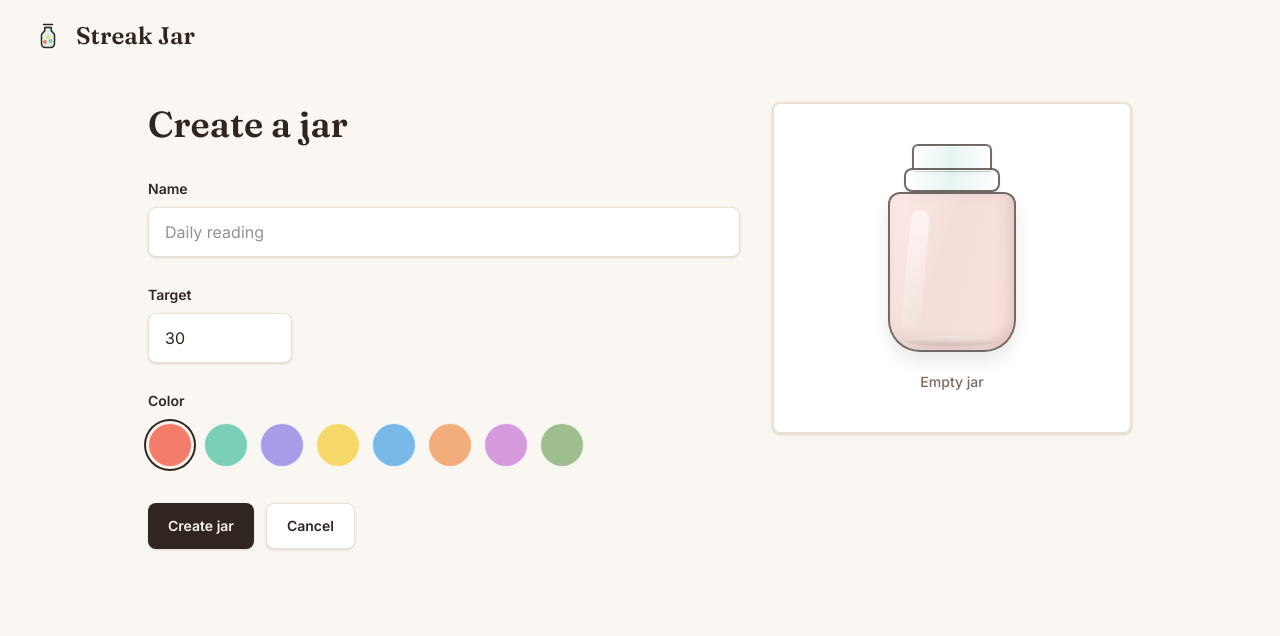
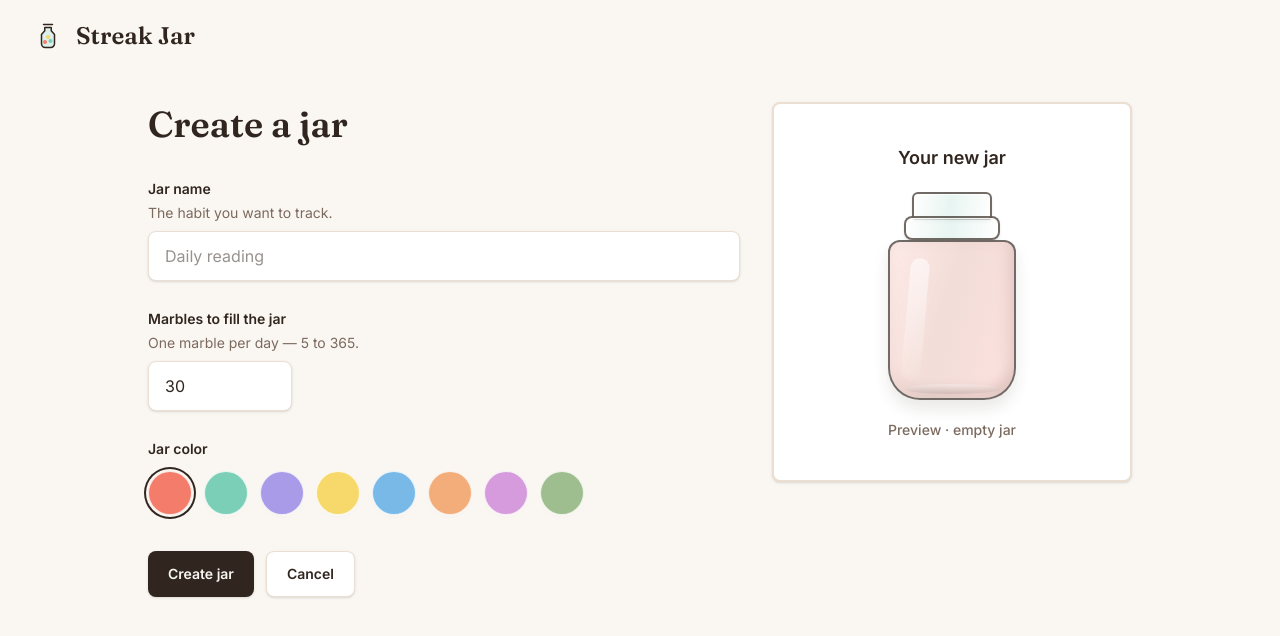
Before and after one commit to hilalfnisanci/streak-jar, a Next.js app: page /streak-jar/jars/new in a window 1280 px wide. Shown: the top 636 px of the page. Built offline with nearby package versions, Linux system fonts and the light colour scheme.

Commit message:
fix: clarify new jar form copy

```diff
--- a/app/components/ui/field.tsx
+++ b/app/components/ui/field.tsx
@@ -1,24 +1,45 @@
-import type { ReactNode } from "react";
+import { cloneElement, type ReactElement, type ReactNode } from "react";
+
+type FieldChildProps = {
+  "aria-describedby"?: string;
+};
 
 export function Field({
   label,
   htmlFor,
+  hint,
   error,
   children,
 }: {
   label: string;
   htmlFor: string;
+  hint?: ReactNode;
   error?: string;
-  children: ReactNode;
+  children: ReactElement<FieldChildProps>;
 }) {
+  const hintId = hint ? `${htmlFor}-hint` : undefined;
+  const errorId = error ? `${htmlFor}-error` : undefined;
+  const describedBy = [hintId, errorId].filter(Boolean).join(" ") || undefined;
+
   return (
     <div>
       <label className="block text-sm font-semibold text-ink" htmlFor={htmlFor}>
         {label}
       </label>
-      <div className="mt-2">{children}</div>
+      {hint ? (
+        <p className="mt-1 text-sm text-soft-ink" id={hintId}>
+          {hint}
+        </p>
+      ) : null}
+      <div className="mt-2">
+        {cloneElement(children, { "aria-describedby": describedBy })}
+      </div>
       {error ? (
-        <p className="mt-2 text-sm font-medium text-coral" id={`${htmlFor}-error`}>
+        <p
+          aria-live="polite"
+          className="mt-2 text-sm font-medium text-coral"
+          id={errorId}
+        >
           {error}
         </p>
       ) : null}
--- a/app/jars/new/page.tsx
+++ b/app/jars/new/page.tsx
@@ -2,7 +2,7 @@
 
 import Link from "next/link";
 import { useRouter } from "next/navigation";
-import { type FormEvent, useMemo, useState } from "react";
+import { type FormEvent, useMemo, useRef, useState } from "react";
 
 import {
   Button,
@@ -27,6 +27,8 @@ export default function NewJarPage() {
   const [color, setColor] = useState(jarColorList[0].key);
   const [nameError, setNameError] = useState("");
   const [targetError, setTargetError] = useState("");
+  const nameInputRef = useRef<HTMLInputElement>(null);
+  const targetInputRef = useRef<HTMLInputElement>(null);
 
   const selectedColor = useMemo(
     () =>
@@ -34,25 +36,36 @@ export default function NewJarPage() {
       jarColorList[0],
     [color],
   );
+  const previewTitle = name.trim() || "Your new jar";
 
   const handleSubmit = (event: FormEvent<HTMLFormElement>) => {
     event.preventDefault();
 
     const trimmedName = name.trim();
+    const targetValue = Number(target);
+    const nextNameError = trimmedName ? "" : "Enter a name for your jar.";
+    let nextTargetError = "";
 
-    if (!trimmedName) {
-      setNameError("Please name your jar");
+    if (
+      !target.trim() ||
+      !Number.isFinite(targetValue) ||
+      !Number.isInteger(targetValue)
+    ) {
+      nextTargetError = "Enter how many marbles fill the jar.";
+    } else if (targetValue < 5 || targetValue > 365) {
+      nextTargetError = "Pick a number between 5 and 365 marbles.";
+    }
+
+    setNameError(nextNameError);
+    setTargetError(nextTargetError);
+
+    if (nextNameError) {
+      nameInputRef.current?.focus();
       return;
     }
 
-    const targetValue = Number(target);
-
-    if (
-      !Number.isInteger(targetValue) ||
-      targetValue < 5 ||
-      targetValue > 365
-    ) {
-      setTargetError("Target must be between 5 and 365");
+    if (nextTargetError) {
+      targetInputRef.current?.focus();
       return;
     }
 
@@ -76,9 +89,13 @@ export default function NewJarPage() {
           Create a jar
         </h1>
         <form className="mt-8 space-y-7" noValidate onSubmit={handleSubmit}>
-          <Field error={nameError} htmlFor="jar-name" label="Name">
+          <Field
+            error={nameError}
+            hint="The habit you want to track."
+            htmlFor="jar-name"
+            label="Jar name"
+          >
             <Input
-              aria-describedby={nameError ? "jar-name-error" : undefined}
               aria-invalid={nameError ? "true" : "false"}
               className="w-full"
               id="jar-name"
@@ -90,15 +107,20 @@ export default function NewJarPage() {
                 }
               }}
               placeholder="Daily reading"
+              ref={nameInputRef}
               required
               type="text"
               value={name}
             />
           </Field>
 
-          <Field error={targetError} htmlFor="jar-target" label="Target">
+          <Field
+            error={targetError}
+            hint="One marble per day — 5 to 365."
+            htmlFor="jar-target"
+            label="Marbles to fill the jar"
+          >
             <Input
-              aria-describedby={targetError ? "jar-target-error" : undefined}
               aria-invalid={targetError ? "true" : "false"}
               className="w-36"
               id="jar-target"
@@ -110,19 +132,21 @@ export default function NewJarPage() {
                   setTargetError("");
                 }
               }}
+              ref={targetInputRef}
+              step={1}
               type="number"
               value={target}
             />
           </Field>
 
           <fieldset>
-            <legend className="text-sm font-semibold text-ink">Color</legend>
+            <legend className="text-sm font-semibold text-ink">Jar color</legend>
             <div className="mt-3 flex flex-wrap gap-3">
               {jarColorList.map((marbleColor) => (
                 <label
                   className="group cursor-pointer rounded-full"
                   key={marbleColor.key}
-                  title={marbleColor.label}
+                  title={`${marbleColor.label} jar`}
                 >
                   <input
                     checked={color === marbleColor.key}
@@ -136,22 +160,15 @@ export default function NewJarPage() {
                     className={`block h-11 w-11 rounded-full border border-white/80 shadow-sm ring-offset-2 ring-offset-cream transition peer-checked:ring-2 peer-checked:ring-ink peer-focus-visible:ring-2 peer-focus-visible:ring-ink ${marbleColor.solid}`}
                     aria-hidden="true"
                   />
-                  <span className="sr-only">{marbleColor.label}</span>
+                  <span className="sr-only">{marbleColor.label} jar</span>
                 </label>
               ))}
             </div>
           </fieldset>
 
           <div className="flex flex-wrap gap-3 pt-2">
-            <Button
-              type="submit"
-            >
-              Create jar
-            </Button>
-            <Link
-              className={buttonClasses({ variant: "secondary" })}
-              href="/"
-            >
+            <Button type="submit">Create jar</Button>
+            <Link className={buttonClasses({ variant: "secondary" })} href="/">
               Cancel
             </Link>
           </div>
@@ -167,8 +184,11 @@ export default function NewJarPage() {
           ),
         )}
       >
+        <p className="mb-5 text-lg font-semibold text-ink">{previewTitle}</p>
         <JarVisual color={selectedColor.key} variant="preview" />
-        <p className="mt-5 text-sm font-medium text-soft-ink">Empty jar</p>
+        <p className="mt-5 text-sm font-medium text-soft-ink">
+          Preview · empty jar
+        </p>
       </aside>
     </section>
   );
```
Also changed, not shown: 1 other file (tests, documents, lock files or other folders).
